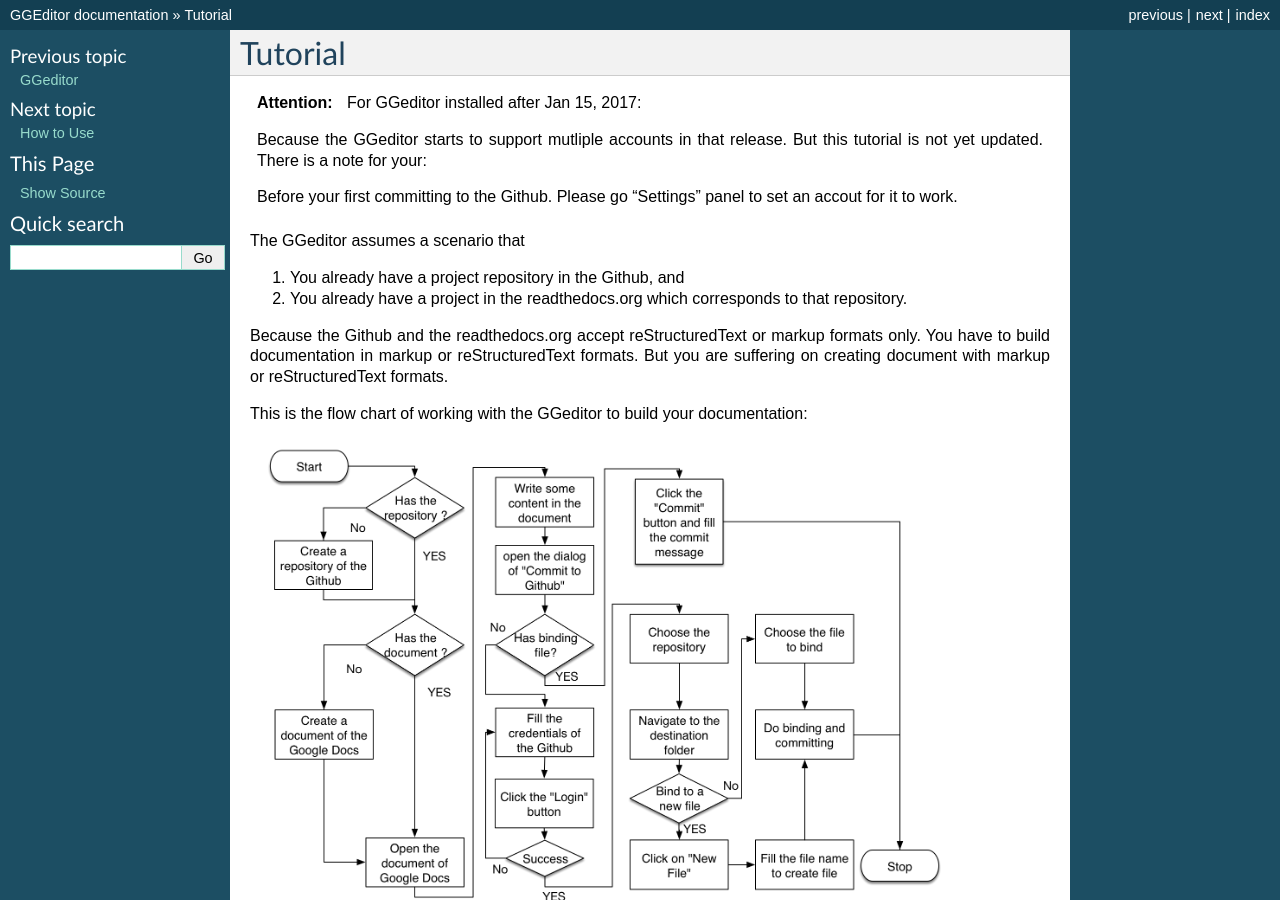
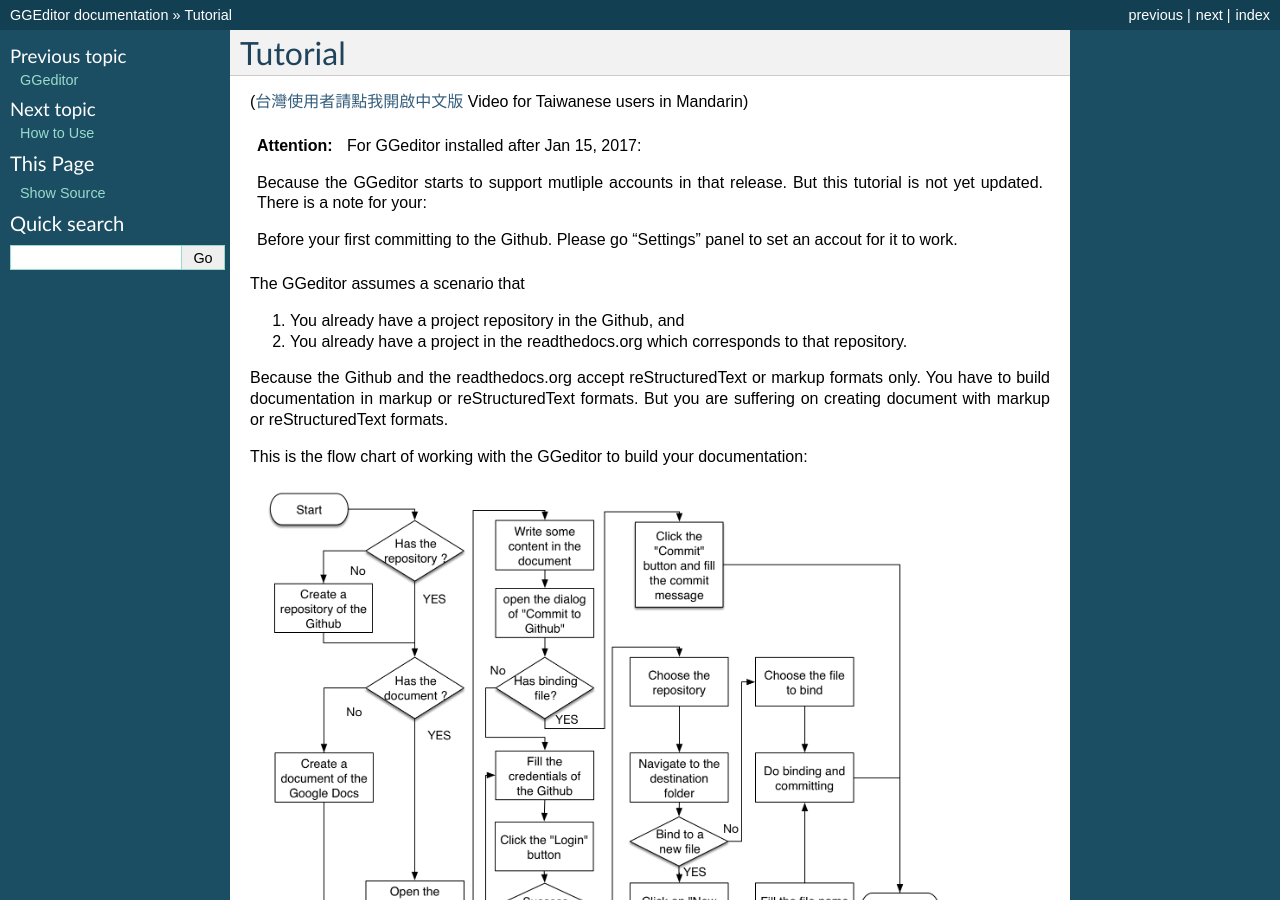
Before and after one commit to iapyeh/GGeditor, a Sphinx documentation site: the page built from docs/Tutorial.rst, in a window 1280 px wide and 900 px high. Built offline with Sphinx 7.4.7, drawn with Linux system fonts in a browser that asks for light colours; pages that are not in the unit, such as notebooks, are missing from menus.

Commit message:
Google Docs reST Editor@2017-1-23 19:14:19

```diff
--- a/docs/Tutorial.rst
+++ b/docs/Tutorial.rst
@@ -3,6 +3,8 @@
 
 Tutorial
 ********
+
+(\ |LINK1|\  Video for Taiwanese users in Mandarin)
 
 
 ..  Attention::
@@ -67,13 +69,17 @@
 
     #. in this tutorial video, the committing of index.rst does not also commit images. That is because the changes include text part only.  By un-checking the “Commit images” option, the committing only updates the generated reStructuredText content of the index.rst. That makes the time of committing being shorter.
 
-\ |LINK1|\
+\ |LINK2|\
 
 
 .. bottom of content
 
 
 .. |LINK1| raw:: html
+
+    <a href="https://goo.gl/qH1WWj" target="_blank">台灣使用者請點我開啟中文版</a>
+
+.. |LINK2| raw:: html
 
     <a href="https://docs.google.com/document/d/1V2Xync2yY9YYDHX6NJ5HXMekSnIIBi5035ephlAdJxA/edit?usp=sharing" target="_blank">The source document of this page in the Google Docs</a>
 
```
